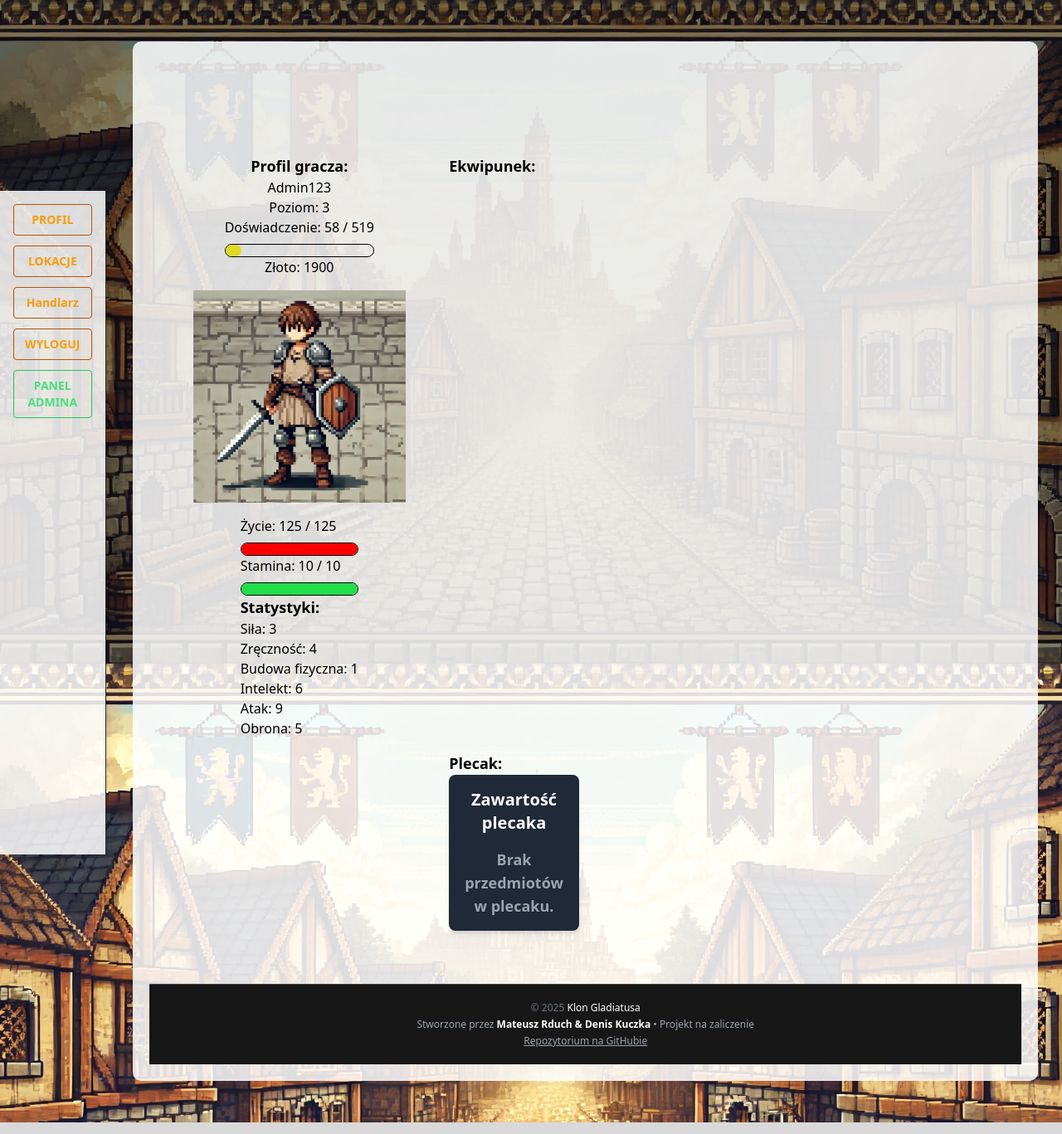
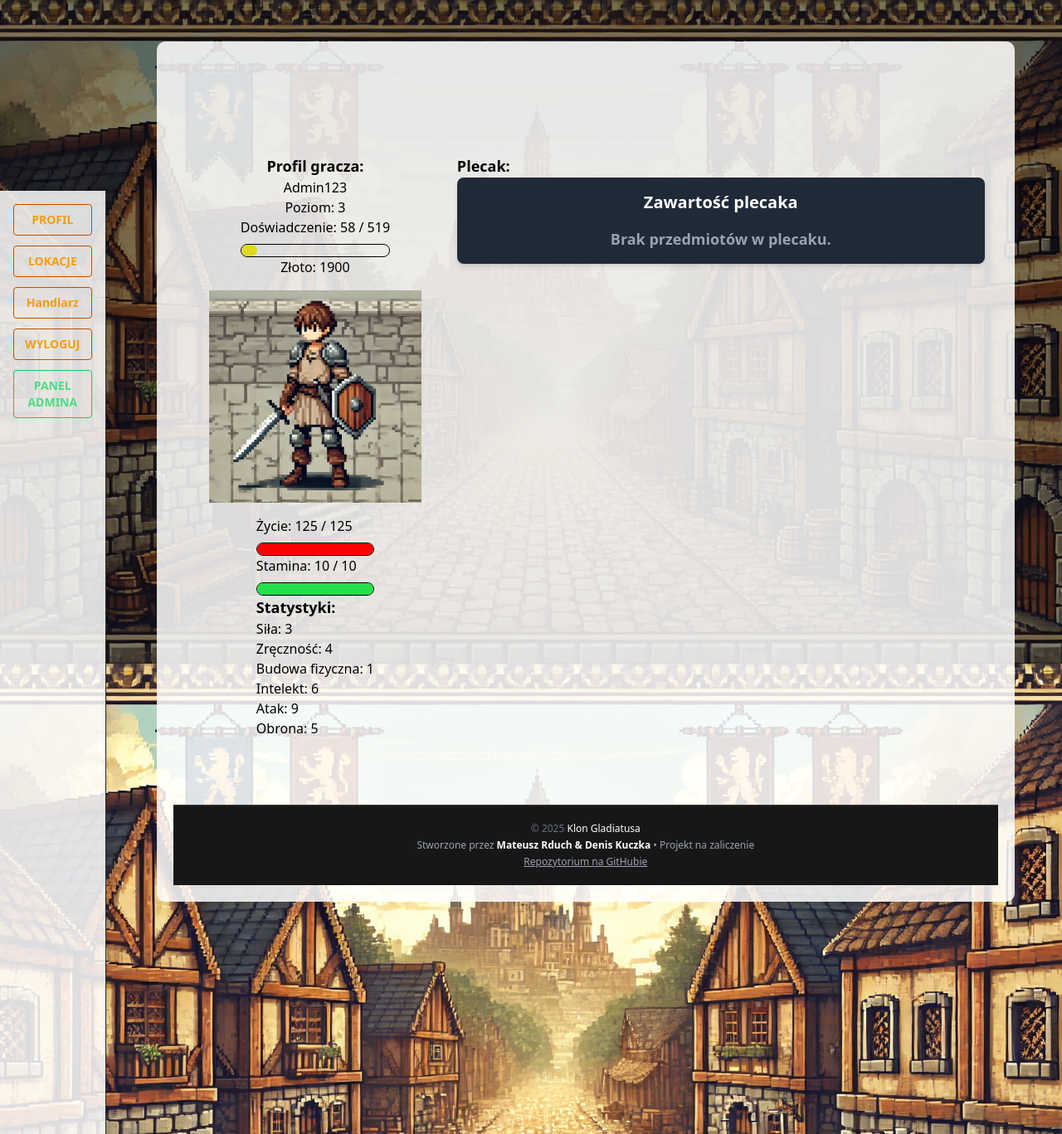
Before and after one commit to Exhil95/klon_gladiatusa, a Django app: page /user_profile/profil/ in a window 1280 px wide. Shown: the whole page at 83% size. Run offline with Django 5.2, Linux system fonts and the light colour scheme; a user stored in the database is signed in; data comes from the database, SQL or seed files in the repository; both versions use the stored data as it was after the commit; some libraries are stand-ins or nearby versions.

Commit message:
update wyglądu

```diff
--- a/klon/templates/sidebar.html
+++ b/klon/templates/sidebar.html
@@ -1,4 +1,4 @@
-<aside id="sidebar" class="h-screen bg-neutral-900 border-r border-neutral-800 p-4" aria-label="Sidebar">
+<aside id="sidebar" class="h-full bg-neutral-900 border-r border-neutral-800 p-4" aria-label="Sidebar">
   <div class="flex flex-col gap-3 text-sm">
     {% if user.is_authenticated %}
       <a href="{% url 'profil' %}"
--- a/klon/user_profile/templates/profil_gracza/profil.html
+++ b/klon/user_profile/templates/profil_gracza/profil.html
@@ -82,16 +82,16 @@ Profil gracza
         </div>
     </div>
     <div class="col-span-4">
-        <div class="font-bold text-lg">
-            Ekwipunek:
+       <div class="col-start-3 font-bold text-lg">
+            Plecak:
+            <div>
+                {% include 'inventory/backpackComponent.html' %}
+            </div>
         </div>
     </div>
     <div class="col-span-6 grid grid-cols-subgrid gap-4">
         <div class="col-start-3 font-bold text-lg">
-            Plecak:
-            <div>
-                {% include 'inventory/backpackComponent.html' %}
-            </div>
+
         </div>
     </div>
 </div>
```
Also changed, not shown: klon/db.sqlite3.
